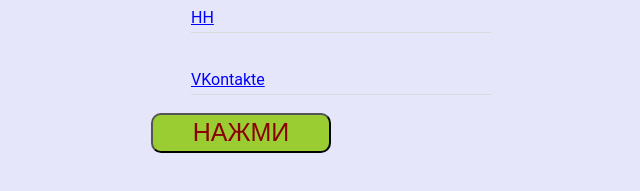
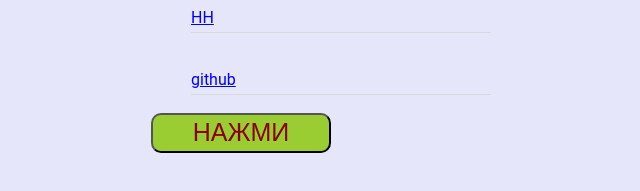
Before and after one commit to DmitryKudryavtsev-qa/CV, a plain HTML site: page index.html in a window 1280 px wide. Shown: the part 523-714 px from the top of the page, 49-689 px from the left. Drawn offline with Linux system fonts and the light colour scheme.

Commit message:
change_link

```diff
--- a/index.html
+++ b/index.html
@@ -28,7 +28,7 @@
 
 				<a href="https://HH.ru/resume/c62c5211ff0229f82a0039ed1f317762737775/">HH</a>
 				<br>
-				<a href="https://vk.com//id6064042">VKontakte</a>
+				<a href="https://github.com/DmitryKudryavtsev-qa">github</a>
 			</div>
 				<button type="button">НАЖМИ</button>
 				<script type="text/javascript" src="js.js"></script>
```
